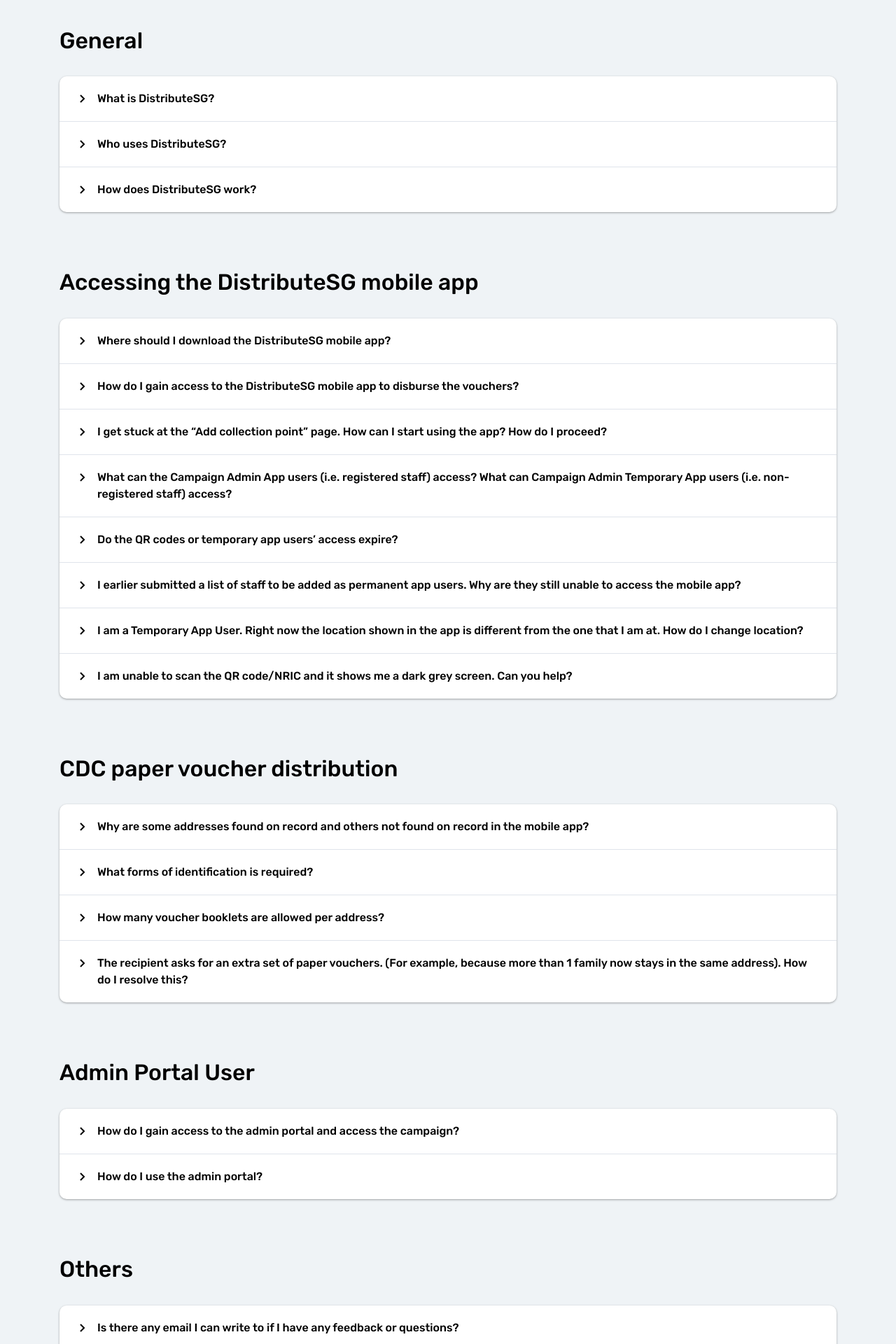
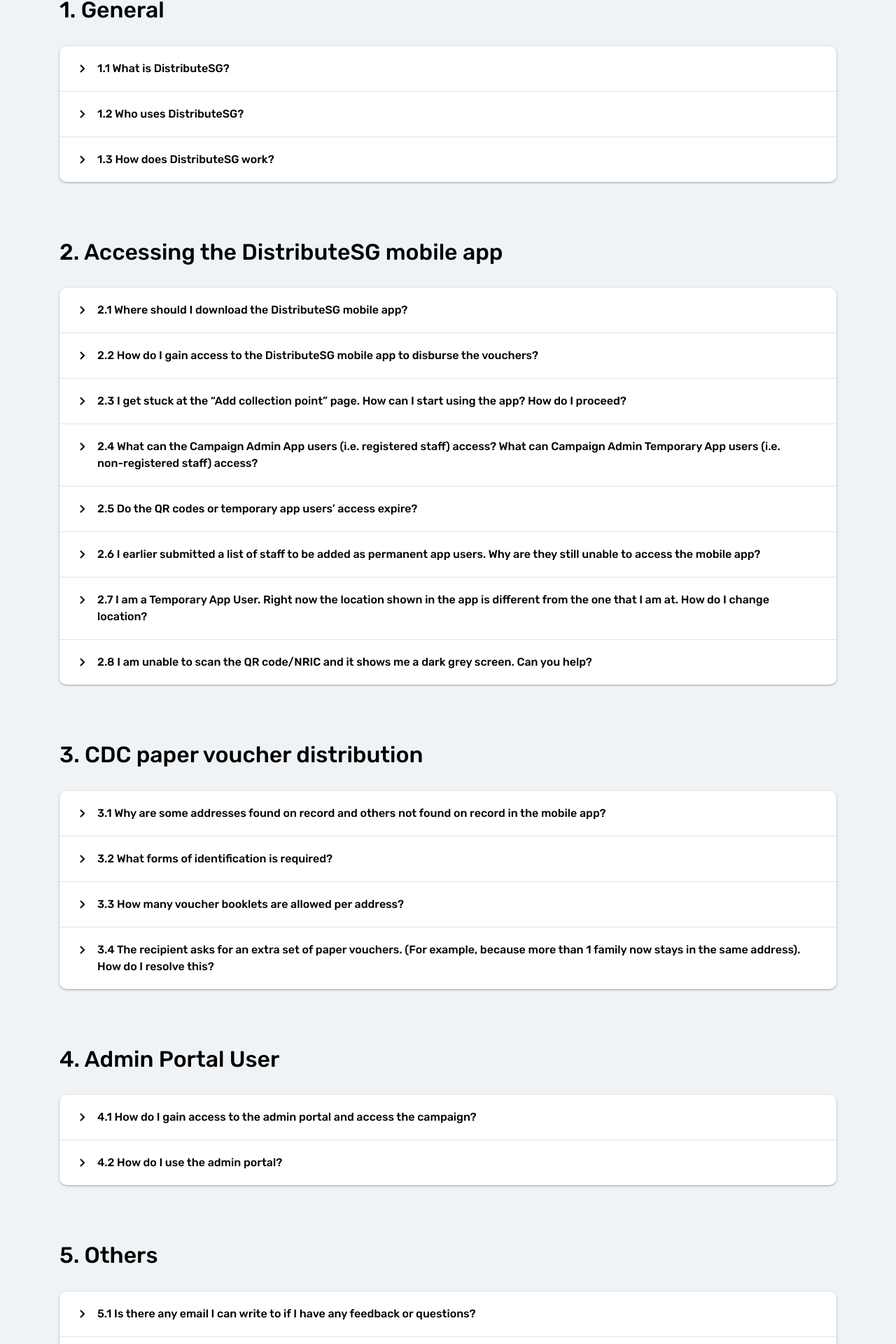
Before and after one commit to datagovsg/distribute-landing, a React (Create React App) app: page /faq in a window 1280 px wide. Shown: the part 420-2340 px from the top of the page at 70% size. Built offline with nearby package versions, Linux system fonts and the light colour scheme.

Commit message:
faq updated

```diff
--- a/src/routes/Faq.js
+++ b/src/routes/Faq.js
@@ -12,8 +12,8 @@
             <div className="row">
               <div className="col-12">
                 <h1>Frequently Asked Questions</h1>
-                <h2>General FAQ</h2>
-                <p>Updated 1 December 2020</p>
+
+                <p>Updated 19 Jan 2021</p>
               </div>
             </div>
           </div>
@@ -26,16 +26,16 @@
                   <p></p>
                 </section>
                 <section className="faq-group">
-                  <h3>General</h3>
+                  <h3>1. General</h3>
                   <div className="all-questions">
                     {/* each question */}
                     <div className="question-answer-group">
-                      <input id="qn-01" type="checkbox" />
-                      <label for="qn-01" className="question">
+                      <input id="qn-1-1" type="checkbox" />
+                      <label for="qn-1-1" className="question">
                         <div class="icon">
                           <IconChevronRight />
                         </div>
-                        <span>What is DistributeSG?</span>
+                        <span>1.1 What is DistributeSG?</span>
                       </label>
                       <div className="answer">
                         <p>
@@ -49,12 +49,12 @@
                     {/* each question ends here */}
                     {/* each question */}
                     <div className="question-answer-group">
-                      <input id="qn-02" type="checkbox" />
-                      <label for="qn-02" className="question">
+                      <input id="qn-1-2" type="checkbox" />
+                      <label for="qn-1-2" className="question">
                         <div class="icon">
                           <IconChevronRight />
                         </div>
-                        <span>Who uses DistributeSG?</span>
+                        <span>1.2 Who uses DistributeSG?</span>
                       </label>
                       <div className="answer">
                         <p>
@@ -68,12 +68,12 @@
                     {/* each question ends here */}
                     {/* each question */}
                     <div className="question-answer-group">
-                      <input id="qn-03" type="checkbox" />
-                      <label for="qn-03" className="question">
+                      <input id="qn-1-3" type="checkbox" />
+                      <label for="qn-1-3" className="question">
                         <div class="icon">
                           <IconChevronRight />
                         </div>
-                        <span>How does DistributeSG work?</span>
+                        <span>1.3 How does DistributeSG work?</span>
                       </label>
                       <div className="answer">
                         <p>
@@ -89,7 +89,7 @@
                         <p>
                           before the distribution starts. For details on access
                           rights, please refer to{" "}
-                          <a href="#qn-07">Section 2.4</a>
+                          <a href="#qn-2-4">Section 2.4</a>
                         </p>
                         <table>
                           <tr>
@@ -137,17 +137,18 @@
                   </div>
                 </section>
                 <section className="faq-group">
-                  <h3>Accessing the DistributeSG mobile app</h3>
+                  <h3>2. Accessing the DistributeSG mobile app</h3>
                   <div className="all-questions">
                     {/* each question */}
                     <div className="question-answer-group">
-                      <input id="qn-04" type="checkbox" />
-                      <label for="qn-04" className="question">
+                      <input id="qn-2-1" type="checkbox" />
+                      <label for="qn-2-1" className="question">
                         <div class="icon">
                           <IconChevronRight />
                         </div>
                         <span>
-                          Where should I download the DistributeSG mobile app?
+                          2.1 Where should I download the DistributeSG mobile
+                          app?
                         </span>
                       </label>
                       <div className="answer">
@@ -177,14 +178,14 @@
                     {/* each question ends here */}
                     {/* each question */}
                     <div className="question-answer-group">
-                      <input id="qn-05" type="checkbox" />
-                      <label for="qn-05" className="question">
+                      <input id="qn-2-2" type="checkbox" />
+                      <label for="qn-2-2" className="question">
                         <div class="icon">
                           <IconChevronRight />
                         </div>
                         <span>
-                          How do I gain access to the DistributeSG mobile app to
-                          disburse the vouchers?
+                          2.2 How do I gain access to the DistributeSG mobile
+                          app to disburse the vouchers?
                         </span>
                       </label>
                       <div className="answer">
@@ -223,14 +224,14 @@
                     {/* each question ends here */}
                     {/* each question */}
                     <div className="question-answer-group">
-                      <input id="qn-06" type="checkbox" />
-                      <label for="qn-06" className="question">
+                      <input id="qn-2-3" type="checkbox" />
+                      <label for="qn-2-3" className="question">
                         <div class="icon">
                           <IconChevronRight />
                         </div>
                         <span>
-                          I get stuck at the “Add collection point” page. How
-                          can I start using the app? How do I proceed?
+                          2.3 I get stuck at the “Add collection point” page.
+                          How can I start using the app? How do I proceed?
                         </span>
                       </label>
                       <div className="answer">
@@ -257,15 +258,16 @@
                     {/* each question ends here */}
                     {/* each question */}
                     <div className="question-answer-group">
-                      <input id="qn-07" type="checkbox" />
-                      <label for="qn-07" className="question">
+                      <input id="qn-2-4" type="checkbox" />
+                      <label for="qn-2-4" className="question">
                         <div class="icon">
                           <IconChevronRight />
                         </div>
                         <span>
-                          What can the Campaign Admin App users (i.e. registered
-                          staff) access? What can Campaign Admin Temporary App
-                          users (i.e. non-registered staff) access?
+                          2.4 What can the Campaign Admin App users (i.e.
+                          registered staff) access? What can Campaign Admin
+                          Temporary App users (i.e. non-registered staff)
+                          access?
                         </span>
                       </label>
                       <div className="answer">
@@ -351,13 +353,14 @@
                     {/* each question ends here */}
                     {/* each question */}
                     <div className="question-answer-group">
-                      <input id="qn-08" type="checkbox" />
-                      <label for="qn-08" className="question">
+                      <input id="qn-2-5" type="checkbox" />
+                      <label for="qn-2-5" className="question">
                         <div class="icon">
                           <IconChevronRight />
                         </div>
                         <span>
-                          Do the QR codes or temporary app users’ access expire?
+                          2.5 Do the QR codes or temporary app users’ access
+                          expire?
                         </span>
                       </label>
                       <div className="answer">
@@ -372,13 +375,13 @@
                     {/* each question ends here */}
                     {/* each question */}
                     <div className="question-answer-group">
-                      <input id="qn-08" type="checkbox" />
-                      <label for="qn-08" className="question">
+                      <input id="qn-2-6" type="checkbox" />
+                      <label for="qn-2-6" className="question">
                         <div class="icon">
                           <IconChevronRight />
                         </div>
                         <span>
-                          I earlier submitted a list of staff to be added as
+                          2.6 I earlier submitted a list of staff to be added as
                           permanent app users. Why are they still unable to
                           access the mobile app?
                         </span>
@@ -396,13 +399,13 @@
                     {/* each question ends here */}
                     {/* each question */}
                     <div className="question-answer-group">
-                      <input id="qn-09" type="checkbox" />
-                      <label for="qn-09" className="question">
+                      <input id="qn-2-7" type="checkbox" />
+                      <label for="qn-2-7" className="question">
                         <div class="icon">
                           <IconChevronRight />
                         </div>
                         <span>
-                          I am a Temporary App User. Right now the location
+                          2.7 I am a Temporary App User. Right now the location
                           shown in the app is different from the one that I am
                           at. How do I change location?
                         </span>
@@ -429,14 +432,14 @@
                     {/* each question ends here */}
                     {/* each question */}
                     <div className="question-answer-group">
-                      <input id="qn-10" type="checkbox" />
-                      <label for="qn-10" className="question">
+                      <input id="qn-2-8" type="checkbox" />
+                      <label for="qn-2-8" className="question">
                         <div class="icon">
                           <IconChevronRight />
                         </div>
                         <span>
-                          I am unable to scan the QR code/NRIC and it shows me a
-                          dark grey screen. Can you help?
+                          2.8 I am unable to scan the QR code/NRIC and it shows
+                          me a dark grey screen. Can you help?
                         </span>
                       </label>
                       <div className="answer">
@@ -465,18 +468,18 @@
                   </div>
                 </section>
                 <section className="faq-group">
-                  <h3>CDC paper voucher distribution</h3>
+                  <h3>3. CDC paper voucher distribution</h3>
                   <div className="all-questions">
                     {/* each question */}
                     <div className="question-answer-group">
-                      <input id="qn-11" type="checkbox" />
-                      <label for="qn-11" className="question">
+                      <input id="qn-3-1" type="checkbox" />
+                      <label for="qn-3-1" className="question">
                         <div class="icon">
                           <IconChevronRight />
                         </div>
                         <span>
-                          Why are some addresses found on record and others not
-                          found on record in the mobile app?
+                          3.1 Why are some addresses found on record and others
+                          not found on record in the mobile app?
                         </span>
                       </label>
                       <div className="answer">
@@ -493,12 +496,14 @@
                     {/* each question ends here */}
                     {/* each question */}
                     <div className="question-answer-group">
-                      <input id="qn-12" type="checkbox" />
-                      <label for="qn-12" className="question">
+                      <input id="qn-3-2" type="checkbox" />
+                      <label for="qn-3-2" className="question">
                         <div class="icon">
                           <IconChevronRight />
                         </div>
-                        <span>What forms of identification is required?</span>
+                        <span>
+                          3.2 What forms of identification is required?
+                        </span>
                       </label>
                       <div className="answer">
                         <p>
@@ -511,13 +516,13 @@
                     {/* each question ends here */}
                     {/* each question */}
                     <div className="question-answer-group">
-                      <input id="qn-13" type="checkbox" />
-                      <label for="qn-13" className="question">
+                      <input id="qn-3-3" type="checkbox" />
+                      <label for="qn-3-3" className="question">
                         <div class="icon">
                           <IconChevronRight />
                         </div>
                         <span>
-                          How many voucher booklets are allowed per address?
+                          3.3 How many voucher booklets are allowed per address?
                         </span>
                       </label>
                       <div className="answer">
@@ -531,15 +536,15 @@
                     {/* each question ends here */}
                     {/* each question */}
                     <div className="question-answer-group">
-                      <input id="qn-14" type="checkbox" />
-                      <label for="qn-14" className="question">
+                      <input id="qn-3-4" type="checkbox" />
+                      <label for="qn-3-4" className="question">
                         <div class="icon">
                           <IconChevronRight />
                         </div>
                         <span>
-                          The recipient asks for an extra set of paper vouchers.
-                          (For example, because more than 1 family now stays in
-                          the same address). How do I resolve this?
+                          3.4 The recipient asks for an extra set of paper
+                          vouchers. (For example, because more than 1 family now
+                          stays in the same address). How do I resolve this?
                         </span>
                       </label>
                       <div className="answer">
@@ -563,18 +568,18 @@
                   </div>
                 </section>
                 <section className="faq-group">
-                  <h3>Admin Portal User</h3>
+                  <h3>4. Admin Portal User</h3>
                   <div className="all-questions">
                     {/* each question */}
                     <div className="question-answer-group">
-                      <input id="qn-15" type="checkbox" />
-                      <label for="qn-15" className="question">
+                      <input id="qn-4-1" type="checkbox" />
+                      <label for="qn-4-1" className="question">
                         <div class="icon">
                           <IconChevronRight />
                         </div>
                         <span>
-                          How do I gain access to the admin portal and access
-                          the campaign?
+                          4.1 How do I gain access to the admin portal and
+                          access the campaign?
                         </span>
                       </label>
                       <div className="answer">
@@ -589,12 +594,12 @@
                     {/* each question ends here */}
                     {/* each question */}
                     <div className="question-answer-group">
-                      <input id="qn-16" type="checkbox" />
-                      <label for="qn-16" className="question">
+                      <input id="qn-4-2" type="checkbox" />
+                      <label for="qn-4-2" className="question">
                         <div class="icon">
                           <IconChevronRight />
                         </div>
-                        <span>How do I use the admin portal?</span>
+                        <span>4.2 How do I use the admin portal?</span>
                       </label>
                       <div className="answer">
                         <p>
@@ -607,17 +612,17 @@
                   </div>
                 </section>
                 <section className="faq-group">
-                  <h3>Others</h3>
+                  <h3>5. Others</h3>
                   <div className="all-questions">
                     {/* each question */}
                     <div className="question-answer-group">
-                      <input id="qn-17" type="checkbox" />
-                      <label for="qn-17" className="question">
+                      <input id="qn-5-1" type="checkbox" />
+                      <label for="qn-5-1" className="question">
                         <div class="icon">
                           <IconChevronRight />
                         </div>
                         <span>
-                          Is there any email I can write to if I have any
+                          5.1 Is there any email I can write to if I have any
                           feedback or questions?
                         </span>
                       </label>
@@ -635,12 +640,12 @@
                     {/* each question ends here */}
                     {/* each question */}
                     <div className="question-answer-group">
-                      <input id="qn-18" type="checkbox" />
-                      <label for="qn-18" className="question">
+                      <input id="qn-5-2" type="checkbox" />
+                      <label for="qn-5-2" className="question">
                         <div class="icon">
                           <IconChevronRight />
                         </div>
-                        <span>Is there a training video? </span>
+                        <span>5.2 Is there a training video? </span>
                       </label>
                       <div className="answer">
                         <p>
```
